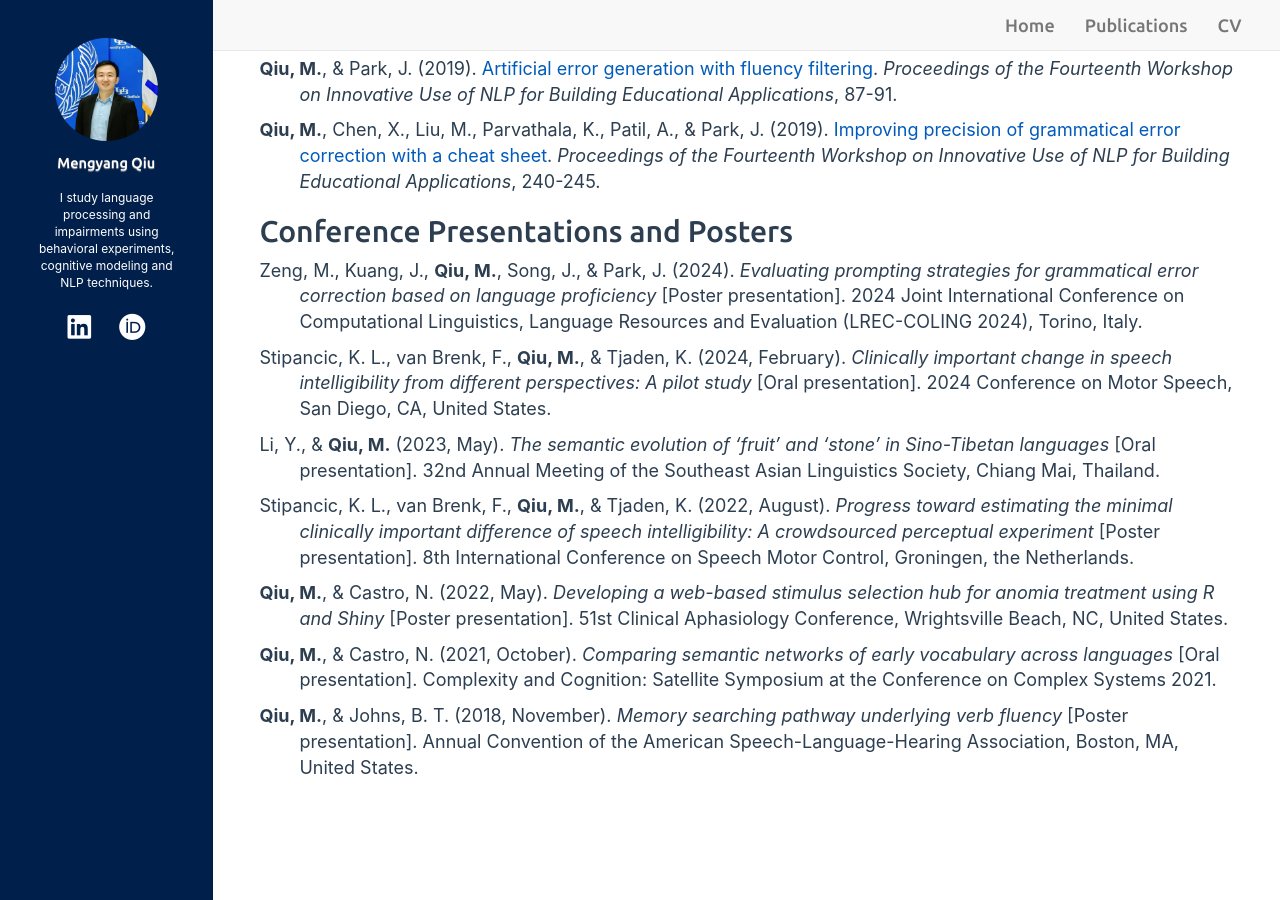
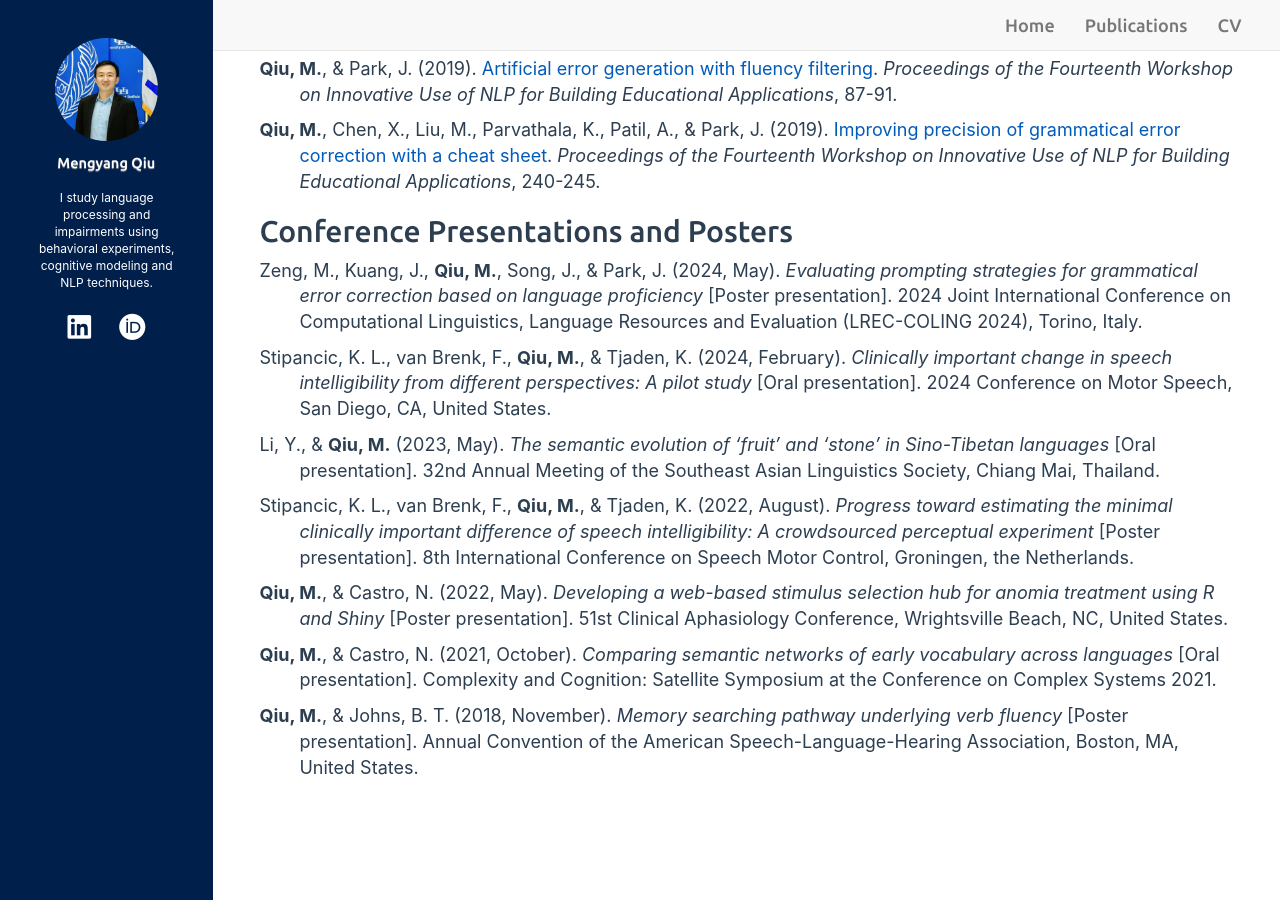
Before and after one commit to mengyangq/mengyangq.github.io, a Jekyll site: the page built from index.html, in a window 1280 px wide and 900 px high, scrolled down 1430 px. Built offline with Jekyll 4.4.1, drawn with Linux system fonts in a browser that asks for light colours; nearby versions of some CDN libraries; a style sheet for code colours, icons or effects is not loaded.

Commit message:
Update publications.md

```diff
--- a/_includes/publications.md
+++ b/_includes/publications.md
@@ -18,7 +18,7 @@
 
 ## Conference Presentations and Posters
 
-<p style="padding-left: 40px; text-indent: -40px;">Zeng, M., Kuang, J., <strong>Qiu, M.</strong>, Song, J., & Park, J. (2024). <em>Evaluating prompting strategies for grammatical error correction based on language proficiency</em> [Poster presentation]. 2024 Joint International Conference on Computational Linguistics, Language Resources and Evaluation (LREC-COLING 2024), Torino, Italy.</p>
+<p style="padding-left: 40px; text-indent: -40px;">Zeng, M., Kuang, J., <strong>Qiu, M.</strong>, Song, J., & Park, J. (2024, May). <em>Evaluating prompting strategies for grammatical error correction based on language proficiency</em> [Poster presentation]. 2024 Joint International Conference on Computational Linguistics, Language Resources and Evaluation (LREC-COLING 2024), Torino, Italy.</p>
 
 <p style="padding-left: 40px; text-indent: -40px;">Stipancic, K. L., van Brenk, F., <strong>Qiu, M.</strong>, & Tjaden, K. (2024, February). <em>Clinically important change in speech intelligibility from different perspectives: A pilot study</em> [Oral presentation]. 2024 Conference on Motor Speech, San Diego, CA, United States.</p>
 
```
